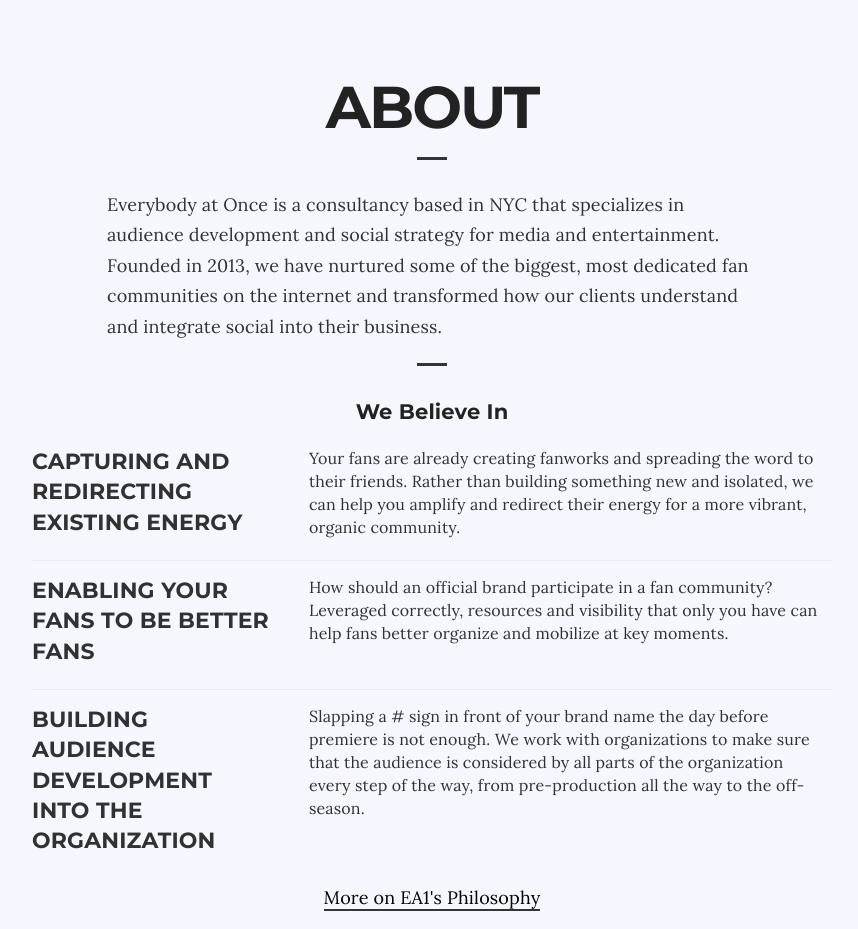
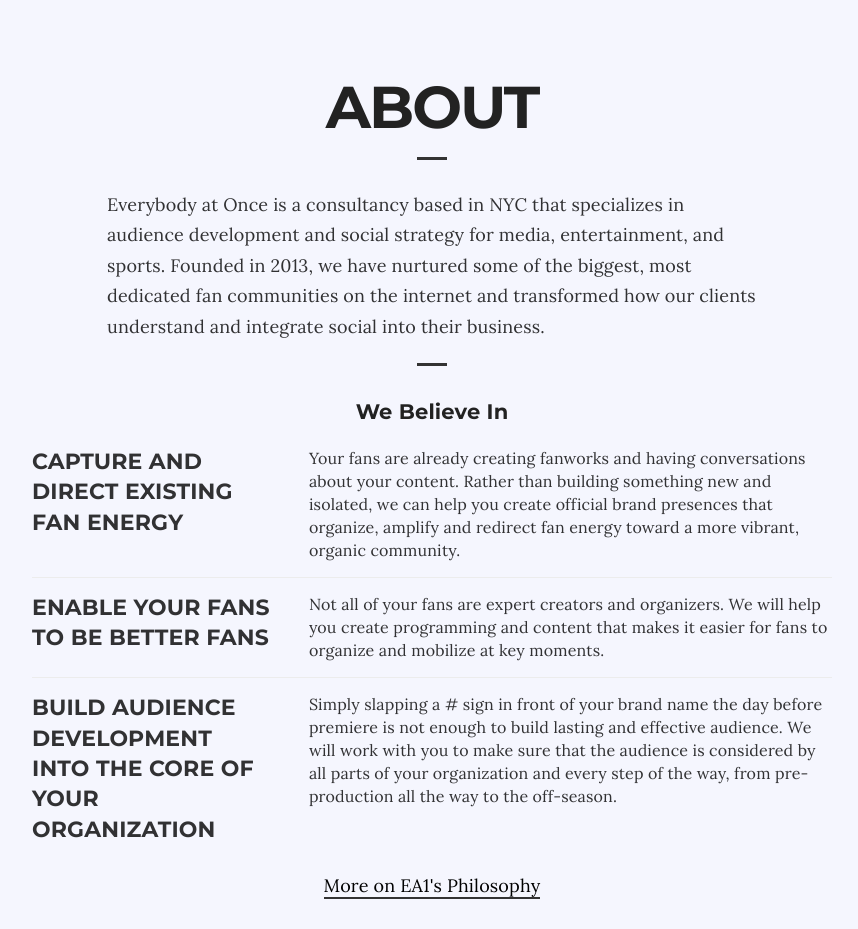
Before and after one commit to everybodyatonce/ea1-dot-co, a Jekyll site: the page built from index.html, in a window 1280 px wide and 1400 px high. Shown: the part 380-1309 px from the top of the window, without its empty margins (208-1066 px from the left). Built offline with Jekyll 4.4.1, drawn with Linux system fonts in a browser that asks for light colours; nearby versions of some CDN libraries; Markdown is read by kramdown in place of the engine named in the settings.

Commit message:
Update index.html

```diff
--- a/index.html
+++ b/index.html
@@ -18,8 +18,8 @@
         <div class="border"></div>
         <p>
             Everybody at Once is a consultancy based in NYC that specializes in
-            audience development and social strategy for media and
-            entertainment. Founded in 2013, we have nurtured some of the biggest,
+            audience development and social strategy for media,
+            entertainment, and sports. Founded in 2013, we have nurtured some of the biggest,
             most dedicated fan communities on the internet and transformed how our
             clients understand and integrate social into their business.
         </p>
@@ -27,26 +27,27 @@
         <h3>We Believe In</h3>
         <div class="about-section-group">
             <div class="about-section">
-                <div class="item-heading large-heading">Capturing and redirecting existing energy</div>
+                <div class="item-heading large-heading">Capture and direct existing fan energy</div>
                 <div class="item-subheading large-subheading">
-                    Your fans are already creating fanworks and spreading the word to their
-                    friends. Rather than building something new and isolated, we can help you amplify and redirect their
-                    energy for a more vibrant, organic community.
+                    Your fans are already creating fanworks and having conversations about your
+                    content. Rather than building something new and isolated, we can help you create official brand presences that
+                    organize, amplify and redirect fan energy toward a more vibrant, organic community.
                 </div>
             </div>
             <div class="about-section">
-                <div class="item-heading large-heading">Enabling your fans to be better fans</div>
+                <div class="item-heading large-heading">Enable your fans to be better fans</div>
                 <div class="item-subheading large-subheading">
-                    How should an official brand participate in a fan community? Leveraged correctly, resources and visibility
-                    that only you have can help fans better organize and mobilize at key moments.
+                    Not all of your fans are expert creators and organizers. We will help you
+                    create programming and content that makes it easier
+                    for fans to organize and mobilize at key moments.
                 </div>
             </div>
             <div class="about-section">
-                <div class="item-heading large-heading">Building audience development into the organization</div>
+                <div class="item-heading large-heading">Build audience development into the core of your organization</div>
                 <div class="item-subheading large-subheading">
-                    Slapping a # sign in front of your brand name the
-                    day before premiere is not enough. We work with organizations to make sure that the audience is considered
-                    by all parts of the organization every step of the way, from pre-production all the way to the off-season.
+                    Simply slapping a # sign in front of your brand name the day before premiere is not enough
+                    to build lasting and effective audience. We will work with you to make sure that the audience is considered
+                    by all parts of your organization and every step of the way, from pre-production all the way to the off-season.
                 </div>
             </div>
         </div>
```
